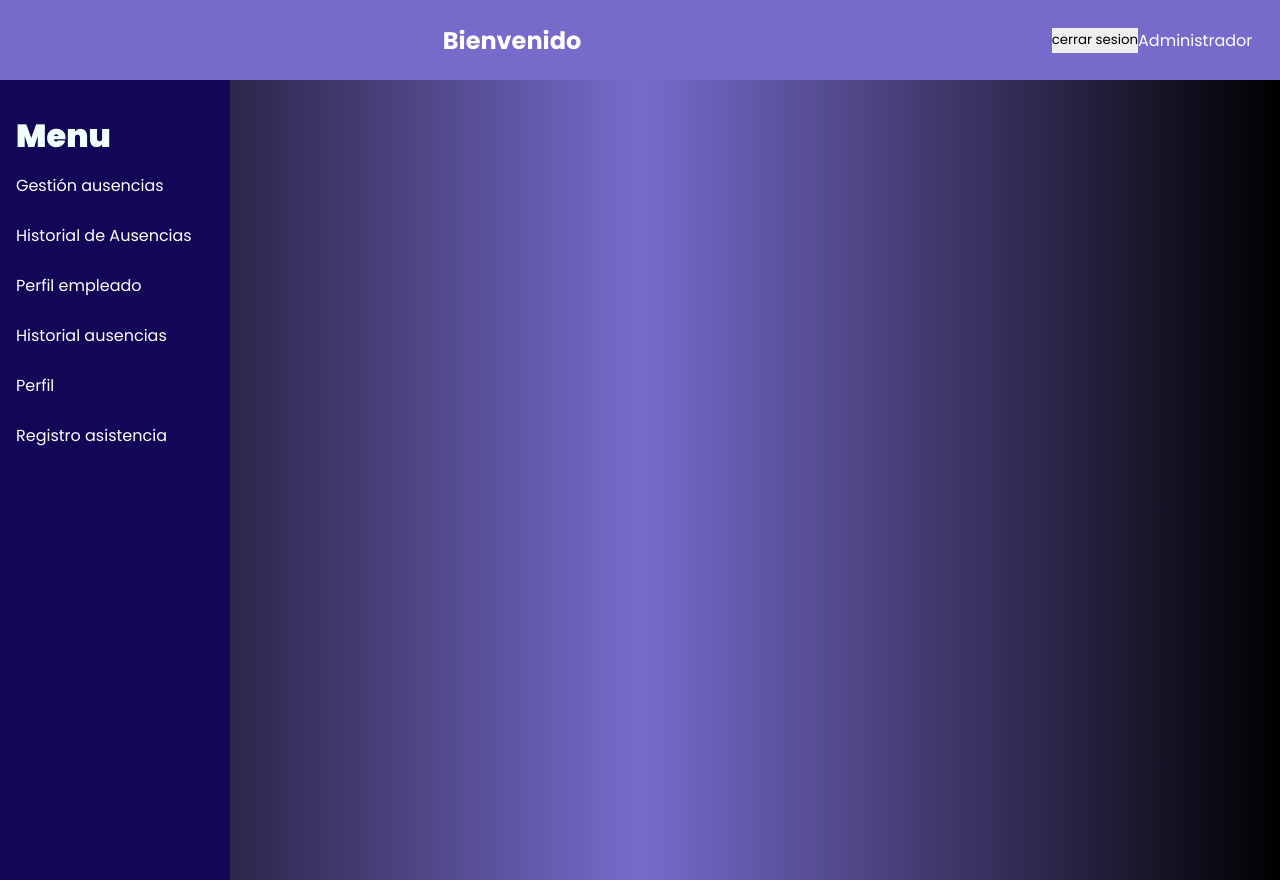
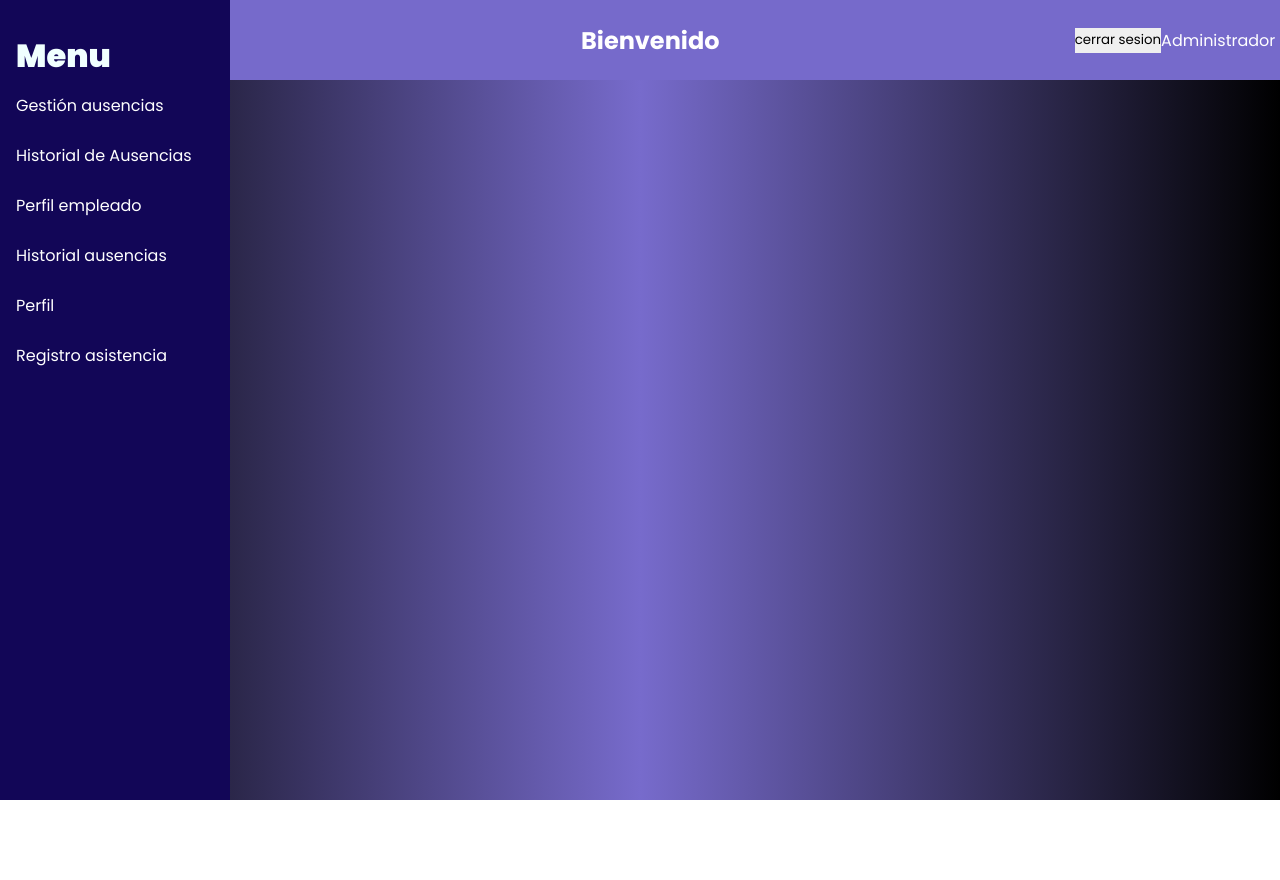
Before and after one commit to xeduark/Asistify, a React (Vite) app: page / in a window 1280 px wide. After the commit the page ends 800 px from the top, so only its background shows below. Built offline with nearby package versions, Linux system fonts and the light colour scheme; sample sign-in values are in the browser's storage.

Commit message:
posicionamiento navbar

```diff
--- a/src/components/layouts/css/navbar.module.css
+++ b/src/components/layouts/css/navbar.module.css
@@ -1,12 +1,14 @@
 .navbar_main {
-  width: 100%; /* Ancho */
-  height: 80px; /* Alto */
+  width: 82%;
+  height: 80px;
   background: #766acb;
   color: white;
   display: flex;
   justify-content: center;
   align-items: center;
   flex-direction: row;
+  position: absolute;
+  right: 0;
 }
 
 .section_menu {
```
